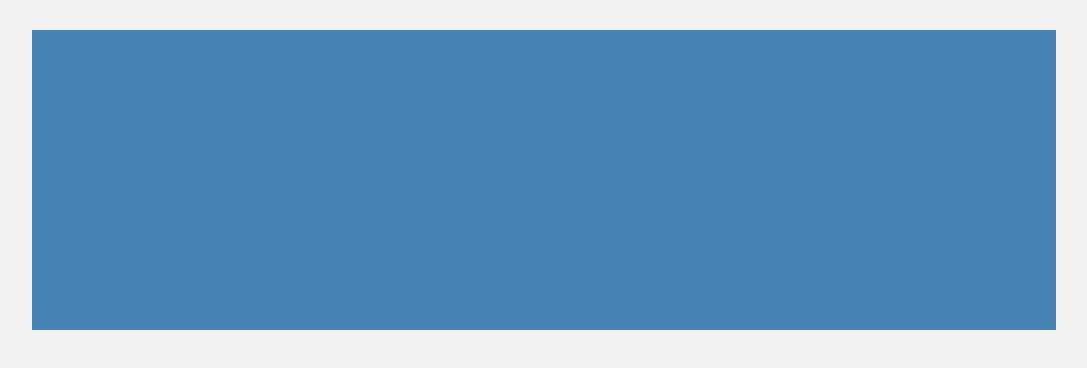
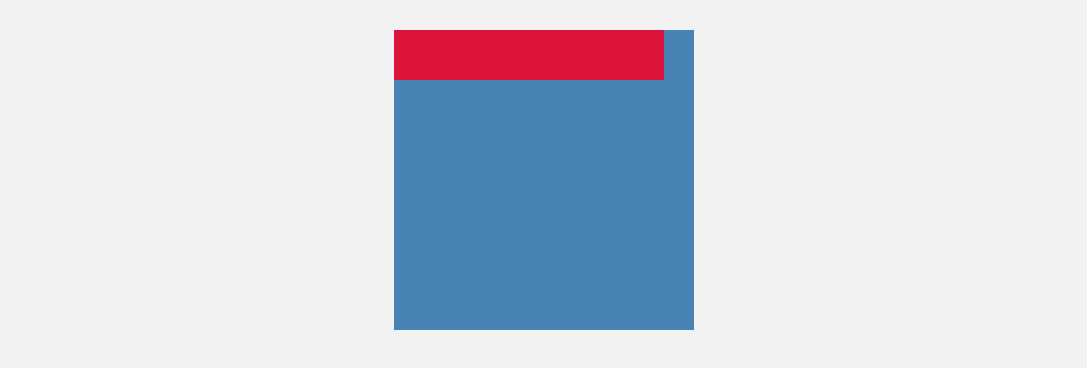
Before and after one commit to FabzDev/CSS3AlexDesign, a plain HTML site: page Unidades de medida/index.html in a window 1280 px wide. Shown: the whole page, without its empty margins (96-1183 px from the left). Drawn offline with Linux system fonts and the light colour scheme.

Commit message:
practicando con unidaded de porcentaje

```diff
--- a/Unidades de medida/estilos.css
+++ b/Unidades de medida/estilos.css
@@ -25,8 +25,20 @@ body {
 }
 
 .container {
-	width: 80%;
+	/* max-width: 500px;
+	max-height: 500px;
+	min-width: 200px;
+	min-height: 200px; */
+	width: 300px;
 	height: 300px;
+
+	/* height: 1200px; */
 	background: steelblue;
 	margin: 30px auto;
 }
+
+.children {
+	width: 90%;
+	height: 50px;
+	background-color: crimson;
+}
```
